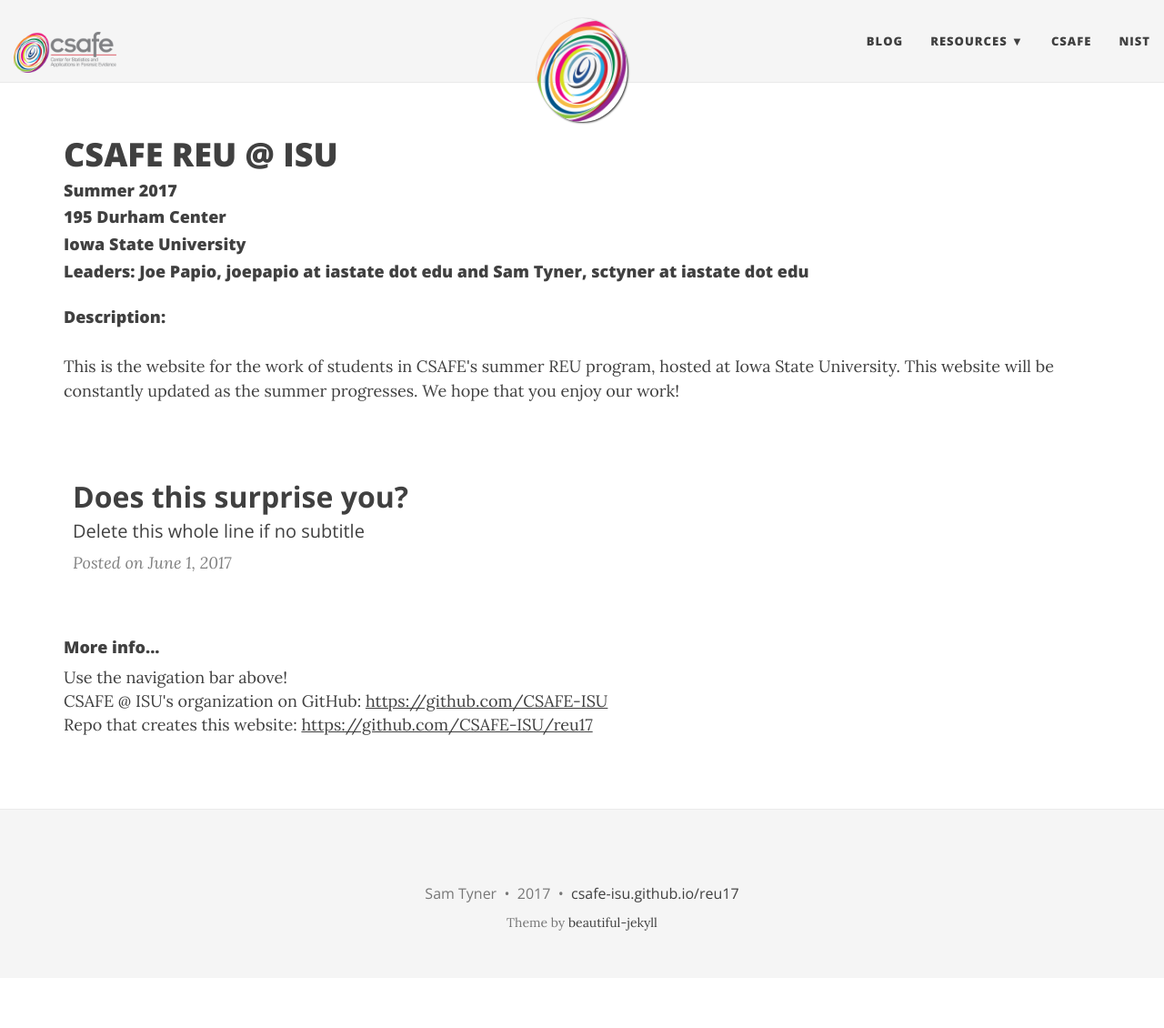
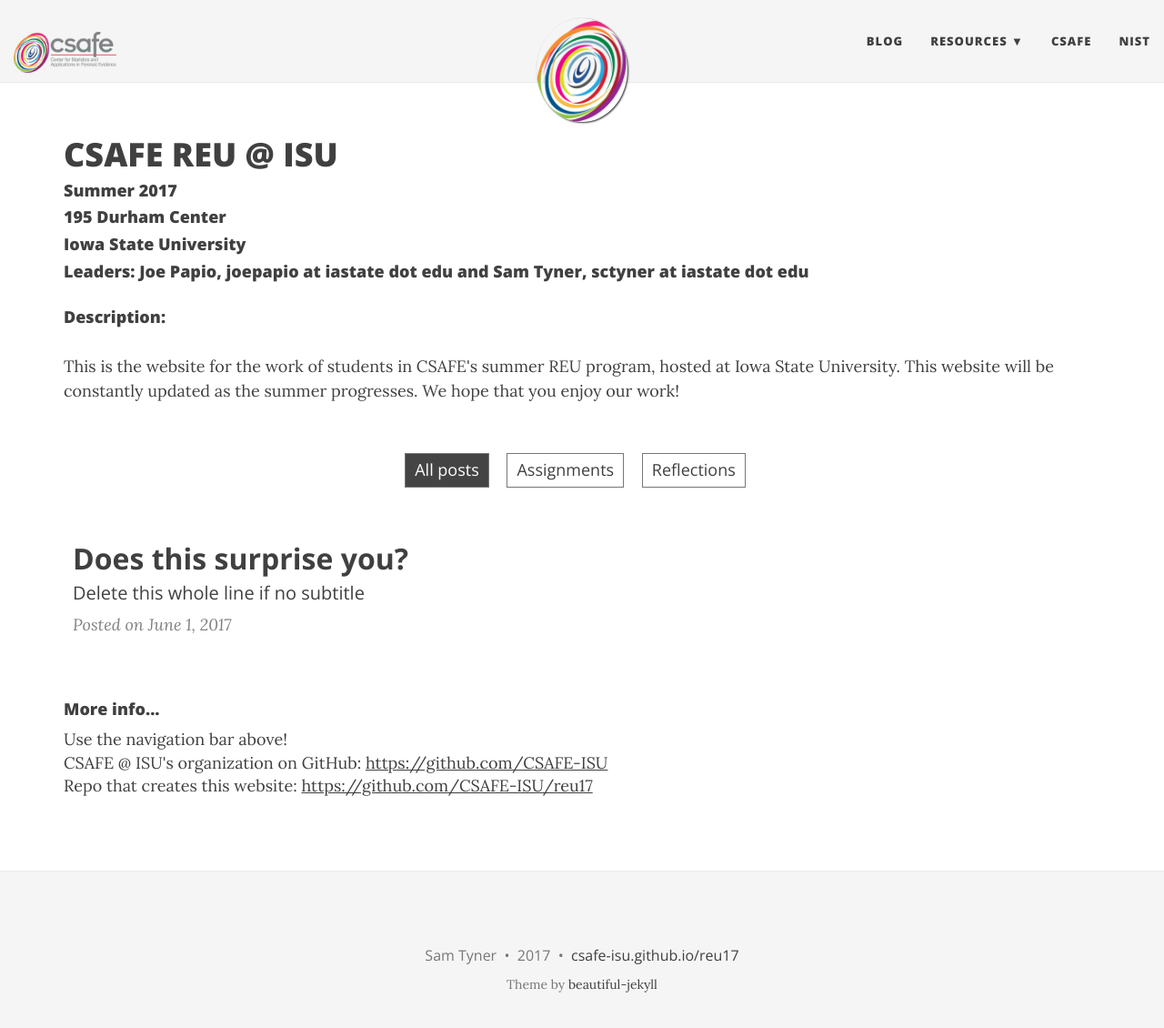
Before and after one commit to CSAFE-ISU/reu17, a Jekyll site: the page built from index.html, in a window 1280 px wide and 1143 px high. Shown: the top 1130 px of the window at 91% size. Built offline with Jekyll 4.4.1, drawn with Linux system fonts in a browser that asks for light colours; nearby versions of some CDN libraries; the list of posts is cut into pages by our own code.

Commit message:
add tags/filters for different types of blogs

```diff
--- a/index.html
+++ b/index.html
@@ -16,6 +16,12 @@
   <p>This is the website for the work of students in CSAFE's summer REU program, hosted at Iowa State University. This website will be constantly updated as the summer progresses. We hope that you enjoy our work!
   </p>
   <br/>
+
+  <div class="list-filters">
+  <a href="/" class="list-filter filter-selected">All posts</a>
+  <a href="/assignments" class="list-filter">Assignments</a>
+  <a href="/reflections" class="list-filter">Reflections</a>
+  </div>
 
   <div class="posts-list">
   {% for post in paginator.posts %}
```
